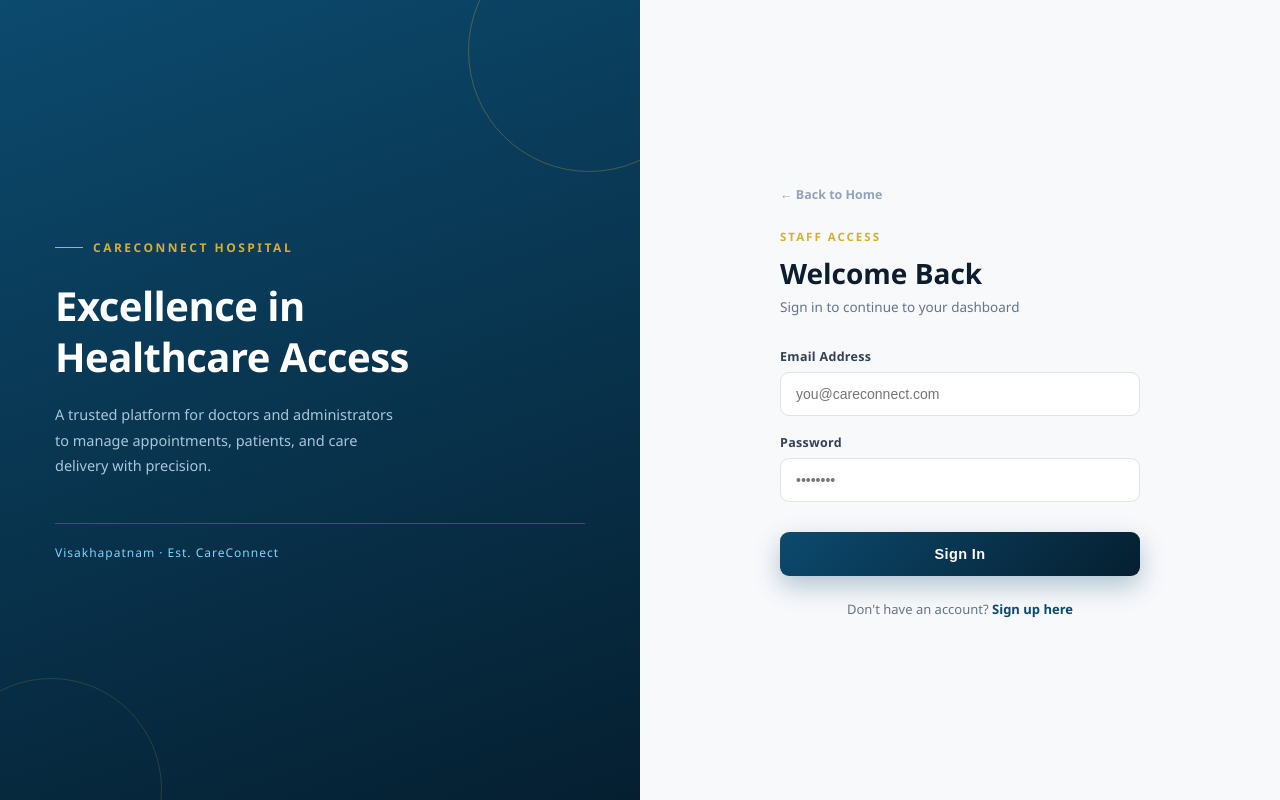
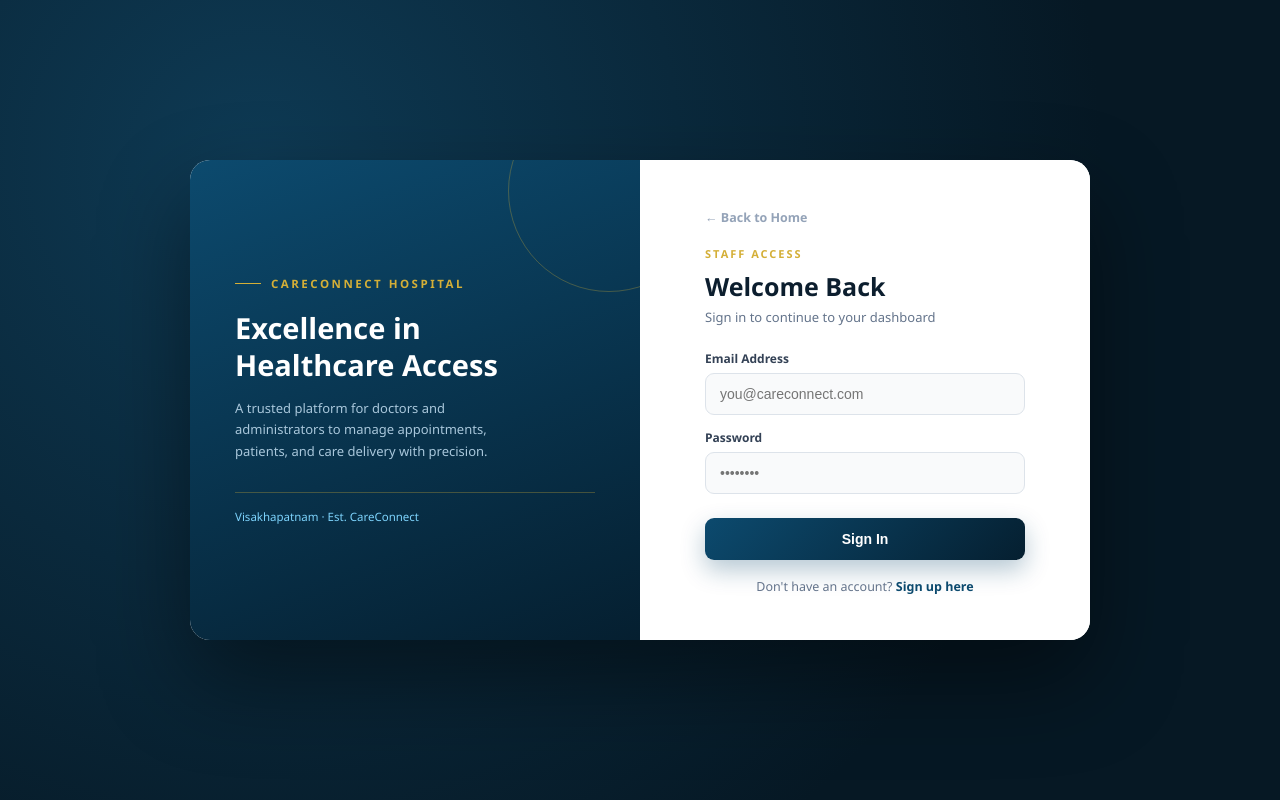
Before and after one commit to pakalapati-suryavalli/doctor-appointment-booking-system, a Flask app: page /login in a window 1280 px wide. Run offline with Flask 3, Linux system fonts and the light colour scheme.

Commit message:
Make login page a centered card

```diff
--- a/templates/login.html
+++ b/templates/login.html
@@ -5,97 +5,94 @@
     <title>Login — CareConnect Hospital</title>
     <style>
         * { margin: 0 !important; padding: 0 !important; box-sizing: border-box !important; }
-        html, body {
-            height: 100% !important;
-            width: 100% !important;
-            font-family: 'Segoe UI', Arial, sans-serif !important;
-        }
+        html, body { height: 100% !important; width: 100% !important; font-family: 'Segoe UI', Arial, sans-serif !important; }
         body {
             display: flex !important;
-            flex-direction: row !important;
+            align-items: center !important;
+            justify-content: center !important;
             min-height: 100vh !important;
+            background: radial-gradient(circle at 20% 20%, #0e3a54, #061824 70%) !important;
+            padding: 40px 20px !important;
+        }
+
+        .auth-card {
+            display: flex !important;
+            flex-wrap: wrap !important;
             width: 100% !important;
+            max-width: 900px !important;
+            background: #ffffff !important;
+            border-radius: 20px !important;
+            overflow: hidden !important;
+            box-shadow: 0 40px 90px rgba(0,0,0,0.45) !important;
         }
 
         .auth-side {
-            flex: 1 1 50% !important;
+            flex: 1 1 320px !important;
             background: linear-gradient(160deg, #0c4a6e 0%, #051f30 100%) !important;
             color: #ffffff !important;
-            padding: 70px 55px !important;
+            padding: 55px 45px !important;
             display: flex !important;
             flex-direction: column !important;
             justify-content: center !important;
             position: relative !important;
             overflow: hidden !important;
-            min-height: 100vh !important;
         }
         .auth-side::before {
             content: '' !important;
             position: absolute !important;
             top: -70px !important; right: -70px !important;
-            width: 240px !important; height: 240px !important;
+            width: 200px !important; height: 200px !important;
             border: 1.5px solid rgba(212,175,55,0.3) !important;
-            border-radius: 50% !important;
-        }
-        .auth-side::after {
-            content: '' !important;
-            position: absolute !important;
-            bottom: -100px !important; left: -60px !important;
-            width: 220px !important; height: 220px !important;
-            border: 1.5px solid rgba(212,175,55,0.18) !important;
             border-radius: 50% !important;
         }
         .auth-badge {
             color: #d4af37 !important;
-            font-size: 12px !important;
+            font-size: 11.5px !important;
             letter-spacing: 2.5px !important;
             font-weight: 700 !important;
-            margin-bottom: 24px !important;
+            margin-bottom: 18px !important;
             display: flex !important;
             align-items: center !important;
             gap: 10px !important;
         }
         .auth-badge::before {
             content: '' !important;
-            width: 28px !important; height: 1px !important;
+            width: 26px !important; height: 1px !important;
             background: #d4af37 !important;
             display: inline-block !important;
         }
         .auth-side h1 {
-            font-size: 40px !important;
+            font-size: 29px !important;
             font-weight: 700 !important;
-            line-height: 1.28 !important;
-            margin-bottom: 20px !important;
-            letter-spacing: -0.5px !important;
+            line-height: 1.3 !important;
+            margin-bottom: 14px !important;
         }
         .auth-side p {
             color: #a9c7db !important;
-            max-width: 340px !important;
-            font-size: 14.5px !important;
-            line-height: 1.75 !important;
+            font-size: 13px !important;
+            max-width: 280px !important;
+            line-height: 1.65 !important;
         }
         .auth-signature {
-            margin-top: 45px !important;
-            padding-top: 20px !important;
+            margin-top: 30px !important;
+            padding-top: 16px !important;
             border-top: 1px solid rgba(212,175,55,0.3) !important;
-            font-size: 12px !important;
+            font-size: 11.5px !important;
             color: #7dd3fc !important;
-            letter-spacing: 1px !important;
         }
 
         .auth-form-side {
-            flex: 1 1 50% !important;
-            background: #f8f9fb !important;
+            flex: 1 1 320px !important;
+            background: #ffffff !important;
             display: flex !important;
             align-items: center !important;
             justify-content: center !important;
-            padding: 40px !important;
-            min-height: 100vh !important;
+            padding: 45px 40px !important;
         }
-        .form-box { width: 100% !important; max-width: 360px !important; }
+        .form-box { width: 100% !important; max-width: 320px !important; }
         .back-home {
             display: inline-block !important;
-            margin-bottom: 26px !important;
+            margin-bottom: 20px !important;
             font-size: 12.5px !important;
             color: #94a3b8 !important;
             text-decoration: none !important;
@@ -103,78 +100,40 @@
         }
         .form-box .tag {
             color: #d4af37 !important;
-            font-size: 11.5px !important;
+            font-size: 11px !important;
             letter-spacing: 2px !important;
             font-weight: 700 !important;
-            margin-bottom: 10px !important;
+            margin-bottom: 8px !important;
         }
-        .form-box h2 {
-            font-size: 28px !important;
-            font-weight: 700 !important;
-            color: #0c1e2e !important;
-            margin-bottom: 6px !important;
-        }
-        .form-box .sub {
-            color: #64748b !important;
-            font-size: 13.5px !important;
-            margin-bottom: 32px !important;
-        }
+        .form-box h2 { font-size: 25px !important; font-weight: 700 !important; color: #0c1e2e !important; margin-bottom: 5px !important; }
+        .form-box .sub { color: #64748b !important; font-size: 13px !important; margin-bottom: 24px !important; }
         .form-box label {
-            display: block !important;
-            font-size: 12.5px !important;
-            font-weight: 700 !important;
-            color: #334155 !important;
-            margin-bottom: 7px !important;
-            margin-top: 18px !important;
-            letter-spacing: 0.3px !important;
+            display: block !important; font-size: 12px !important; font-weight: 700 !important;
+            color: #334155 !important; margin-bottom: 6px !important; margin-top: 14px !important;
         }
         .form-box input {
-            width: 100% !important;
-            padding: 13px 15px !important;
-            border: 1.5px solid #dde3ea !important;
-            border-radius: 9px !important;
-            font-size: 14px !important;
-            background: white !important;
-            color: #0c1e2e !important;
+            width: 100% !important; padding: 12px 14px !important; border: 1.5px solid #dde3ea !important;
+            border-radius: 9px !important; font-size: 14px !important; background: #f9fafb !important; color: #0c1e2e !important;
         }
         .form-box input:focus { outline: none !important; border-color: #0c4a6e !important; }
         .form-box button {
-            width: 100% !important;
-            margin-top: 30px !important;
-            padding: 14px !important;
-            background: linear-gradient(135deg, #0c4a6e, #051f30) !important;
-            color: white !important;
-            border: none !important;
-            border-radius: 9px !important;
-            font-weight: 700 !important;
-            font-size: 14.5px !important;
-            letter-spacing: 0.4px !important;
-            cursor: pointer !important;
-            box-shadow: 0 10px 26px rgba(12,74,110,0.3) !important;
+            width: 100% !important; margin-top: 24px !important; padding: 13px !important;
+            background: linear-gradient(135deg, #0c4a6e, #051f30) !important; color: white !important;
+            border: none !important; border-radius: 9px !important; font-weight: 700 !important; font-size: 14px !important;
+            cursor: pointer !important; box-shadow: 0 10px 24px rgba(12,74,110,0.3) !important;
         }
-        .switch-link {
-            text-align: center !important;
-            margin-top: 24px !important;
-            font-size: 13px !important;
-            color: #64748b !important;
-        }
+        .switch-link { text-align: center !important; margin-top: 18px !important; font-size: 12.5px !important; color: #64748b !important; }
         .switch-link a { color: #0c4a6e !important; font-weight: 700 !important; text-decoration: none !important; }
-
-        @media (max-width: 760px) {
-            body { flex-direction: column !important; }
-            .auth-side, .auth-form-side { min-height: auto !important; }
-            .auth-side { padding: 40px 30px !important; }
-        }
     </style>
 </head>
 <body>
+    <div class="auth-card">
         <div class="auth-side">
             <div class="auth-badge">CARECONNECT HOSPITAL</div>
             <h1>Excellence in<br>Healthcare Access</h1>
             <p>A trusted platform for doctors and administrators to manage appointments, patients, and care delivery with precision.</p>
             <div class="auth-signature">Visakhapatnam · Est. CareConnect</div>
         </div>
-
         <div class="auth-form-side">
             <div class="form-box">
                 <a href="/" class="back-home">← Back to Home</a>
@@ -191,5 +150,6 @@
                 <p class="switch-link">Don't have an account? <a href="/signup">Sign up here</a></p>
             </div>
         </div>
+    </div>
 </body>
 </html>
```
Lines whose indentation alone changed are shown as unchanged.
